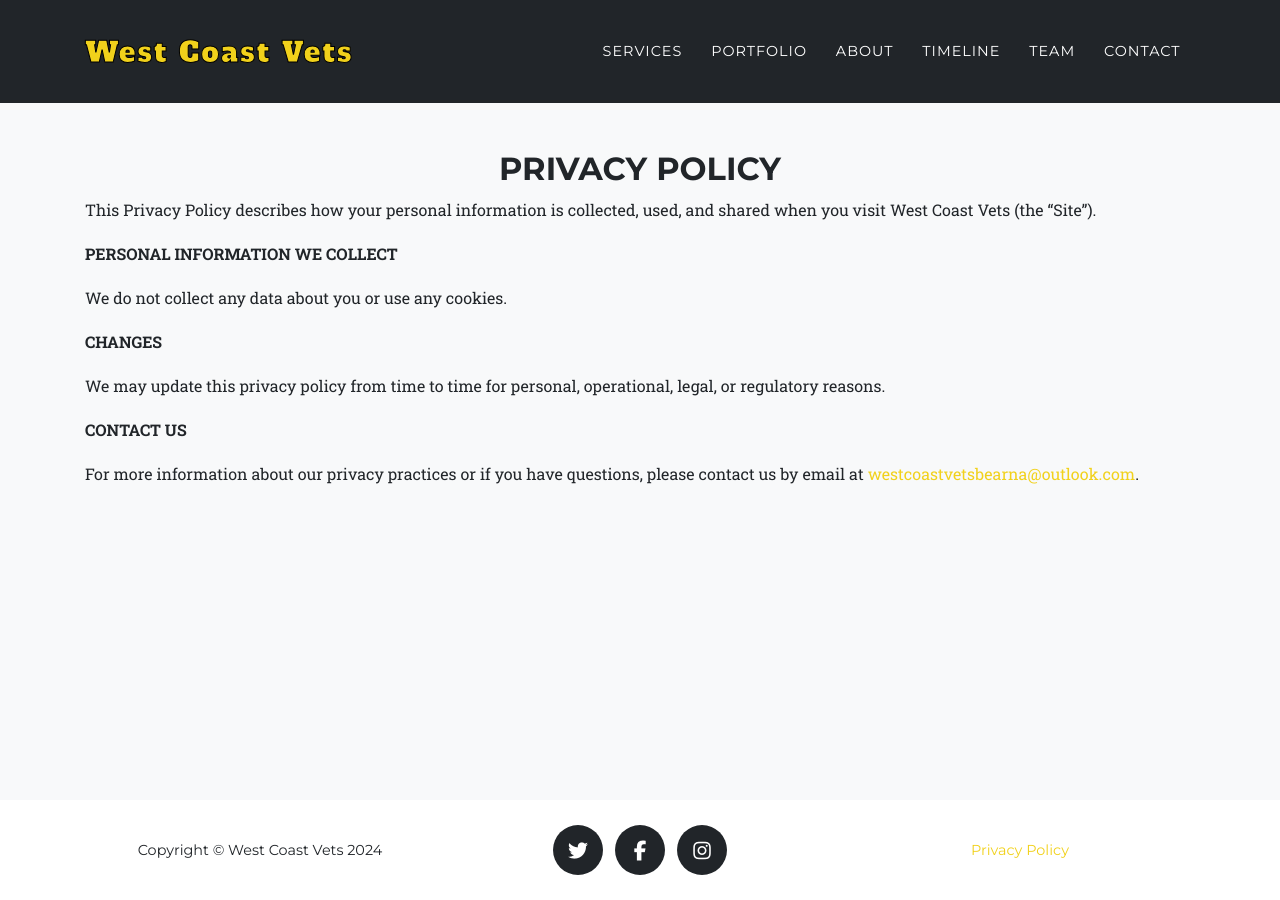
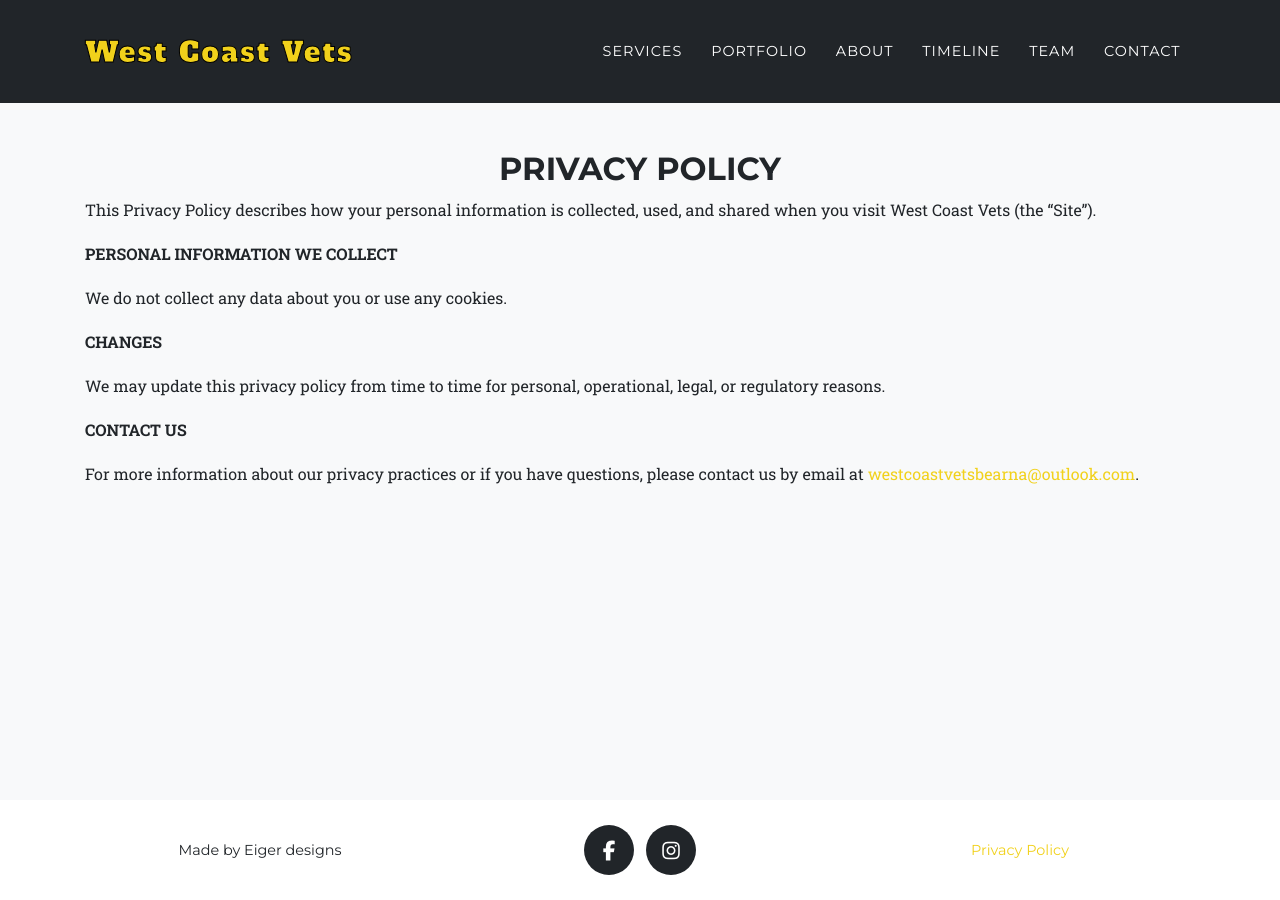
Before and after one commit to EigerEx/westcoastvets, a Jekyll site: the page built from legal.md, in a window 1280 px wide. Built offline with Jekyll 4.4.1, drawn with Linux system fonts in a browser that asks for light colours; nearby versions of some CDN libraries; some web fonts are replaced; library files that are not in the unit come from our copies.

Commit message:
add eiger to footer

```diff
--- a/_data/sitetext.yml
+++ b/_data/sitetext.yml
@@ -9,7 +9,6 @@
 
 # English (default)
 # -----------------
-favicon: "assets/img/favicon.png"
 en: &DEFAULT_EN
   header:
     title: West Coast Vets
@@ -172,8 +171,6 @@ en: &DEFAULT_EN
     legal: "Privacy Policy"
     cro-number: "605801"
     social:
-      - url: https://twitter.com
-        icon: "fab fa-twitter"
       - url: https://www.facebook.com/p/West-Coast-Vets-100063888707826/
         icon: "fab fa-facebook-f"
       - url: https://www.instagram.com/westcoastvetsire
--- a/_includes/footer.html
+++ b/_includes/footer.html
@@ -2,9 +2,13 @@
 <footer class="footer" id="footer" style="background-color: white">
   <div class="container">
     <div class="row align-items-center">
-      <div class="col-md-4">
+      <!-- <div class="col-md-4">
         <span class="copyright"
           >Copyright &copy; {{ site.title }} {{ 'now' | date: "%Y" }}</span
+        >
+      </div> -->
+      <div class="col-md-4">
+        <span class="designer">Made by Eiger designs</span
         >
       </div>
       <!-- Social Media -->
--- a/_sass/layout/_footer.scss
+++ b/_sass/layout/_footer.scss
@@ -3,6 +3,12 @@
   padding: 25px 0;
   text-align: center;
   span.copyright {
+    font-size: 90%;
+    line-height: 40px;
+    text-transform: none;
+    @include heading-font;
+  }
+  span.designer {
     font-size: 90%;
     line-height: 40px;
     text-transform: none;
```
